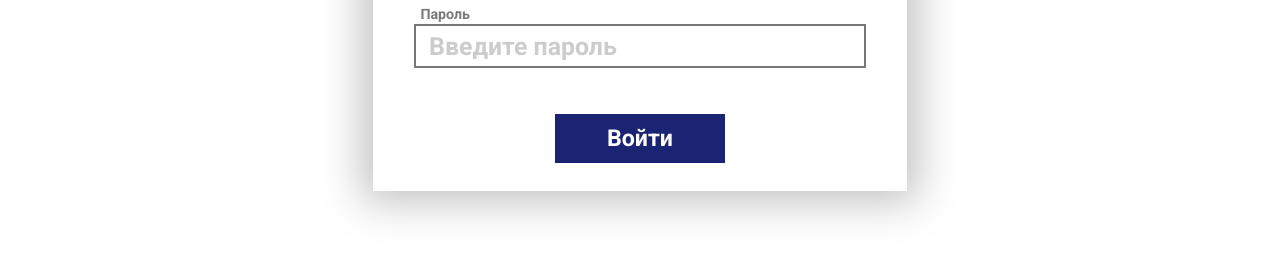
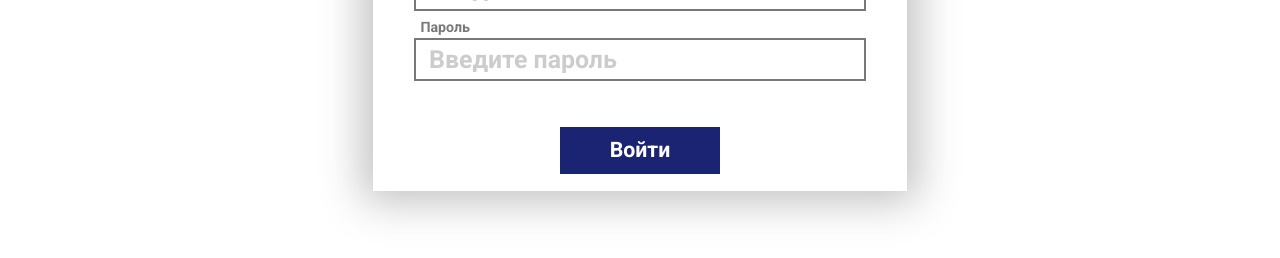
Before and after one commit to SergeiZaharyan/4p22-frontend-sergei-zaharyan, a plain HTML site: page homework_8/index.html in a window 1280 px wide. Shown: the part 342-600 px from the top of the page. Drawn offline with Linux system fonts and the light colour scheme.

Commit message:
add change homework_8 1

```diff
--- a/homework_8/style.css
+++ b/homework_8/style.css
@@ -178,15 +178,14 @@ input[type="password" i] {
 }
 .poppup__button-enter{
     box-sizing: border-box;
-    margin-bottom: calc(4.4px + 1.5vw);
-    width: calc(90px + 6.25vw);
-    height: calc(23.6px + 2vw);
+    width: calc(180/1440 * 100vw);
+    height: calc(52/1440 * 100vw);
     background: #1B2473;
     font-family: 'Roboto';
     font-style: normal;
     font-weight: 700;
-    font-size: calc(16.8px + 0.5vw);
-    line-height: calc(13.4px + 0.25vw);
+    font-size: calc(24/1440 * 100vw);
+    line-height: calc(16/1440 * 100vw);
     color: #FFFFFF;
     border: 0;
 }
```
